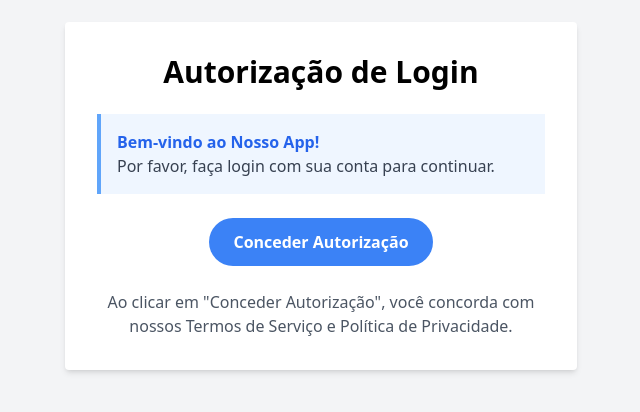
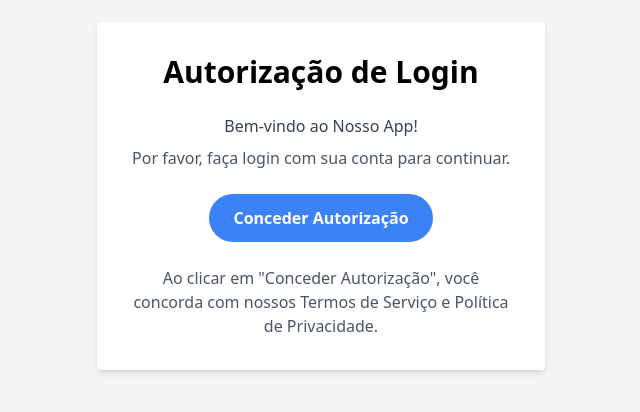
Before and after one commit to viniciusdev772/nextjsnovoapp, a Next.js app: page /authorize in a window 1280 px wide. Shown: the part 204-616 px from the top of the page, without its empty margins (319-959 px from the left). Built offline with nearby package versions, Linux system fonts and the light colour scheme.

Commit message:
Adiciona estado de carregamento e mensagem de erro na página de autorização

```diff
--- a/pages/authorize.js
+++ b/pages/authorize.js
@@ -5,8 +5,11 @@ import axios from "axios";
 const AuthorizePage = () => {
   const router = useRouter();
   const [authorizationStatus, setAuthorizationStatus] = useState(null);
+  const [isLoading, setIsLoading] = useState(false);
+  const [errorMessage, setErrorMessage] = useState("");
 
   const authenticateToken = async (urlToken, localStorageToken) => {
+    setIsLoading(true);
     try {
       const response = await axios.post(
         "https://cdn.viniciusdev.com.br/registrar_auth",
@@ -16,10 +19,16 @@ const AuthorizePage = () => {
         setAuthorizationStatus("authorized");
       } else {
         setAuthorizationStatus("error");
+        setErrorMessage("Não foi possível conceder autorização.");
       }
     } catch (error) {
       console.error("Erro ao enviar os tokens:", error);
       setAuthorizationStatus("error");
+      setErrorMessage(
+        "Ocorreu um erro ao processar a solicitação. Tente novamente mais tarde."
+      );
+    } finally {
+      setIsLoading(false);
     }
   };
 
@@ -29,28 +38,31 @@ const AuthorizePage = () => {
     if (token && localStorageToken) {
       authenticateToken(token, localStorageToken);
     } else {
-      alert("Token não encontrado na URL ou no armazenamento local.");
+      setErrorMessage("Token não encontrado na URL ou no armazenamento local.");
     }
   };
 
   return (
     <div className="min-h-screen flex items-center justify-center bg-gray-100">
-      <div className="max-w-lg w-full bg-white p-8 rounded shadow-md">
+      <div className="max-w-md w-full bg-white p-8 rounded shadow-md">
         <h2 className="text-3xl font-semibold text-center mb-6">
           Autorização de Login
         </h2>
-        <div className="bg-blue-50 border-l-4 border-blue-400 p-4 mb-6">
-          <p className="text-blue-600 font-semibold">Bem-vindo ao Nosso App!</p>
-          <p className="text-gray-700">
+        <div className="mb-6">
+          <p className="text-gray-700 text-center">Bem-vindo ao Nosso App!</p>
+          <p className="text-gray-600 text-center mt-2">
             Por favor, faça login com sua conta para continuar.
           </p>
         </div>
-        <div className="flex items-center justify-center mb-6">
+        <div className="flex justify-center mb-6">
           <button
             onClick={handleAuthorizeClick}
-            className="bg-blue-500 hover:bg-blue-600 text-white font-semibold py-3 px-6 rounded-full focus:outline-none focus:ring focus:ring-blue-200"
+            disabled={isLoading}
+            className={`bg-blue-500 hover:bg-blue-600 text-white font-semibold py-3 px-6 rounded-full focus:outline-none focus:ring focus:ring-blue-200 ${
+              isLoading && "opacity-50 cursor-not-allowed"
+            }`}
           >
-            Conceder Autorização
+            {isLoading ? "Aguarde..." : "Conceder Autorização"}
           </button>
         </div>
         {authorizationStatus === "authorized" && (
@@ -66,10 +78,7 @@ const AuthorizePage = () => {
         {authorizationStatus === "error" && (
           <div className="bg-red-50 border-l-4 border-red-400 p-4 mb-6">
             <p className="text-red-600 font-semibold">Erro de Autorização</p>
-            <p className="text-gray-700">
-              Houve um problema ao processar sua autorização. Por favor, tente
-              novamente mais tarde.
-            </p>
+            <p className="text-gray-700">{errorMessage}</p>
           </div>
         )}
         <p className="text-center text-gray-600">
```
